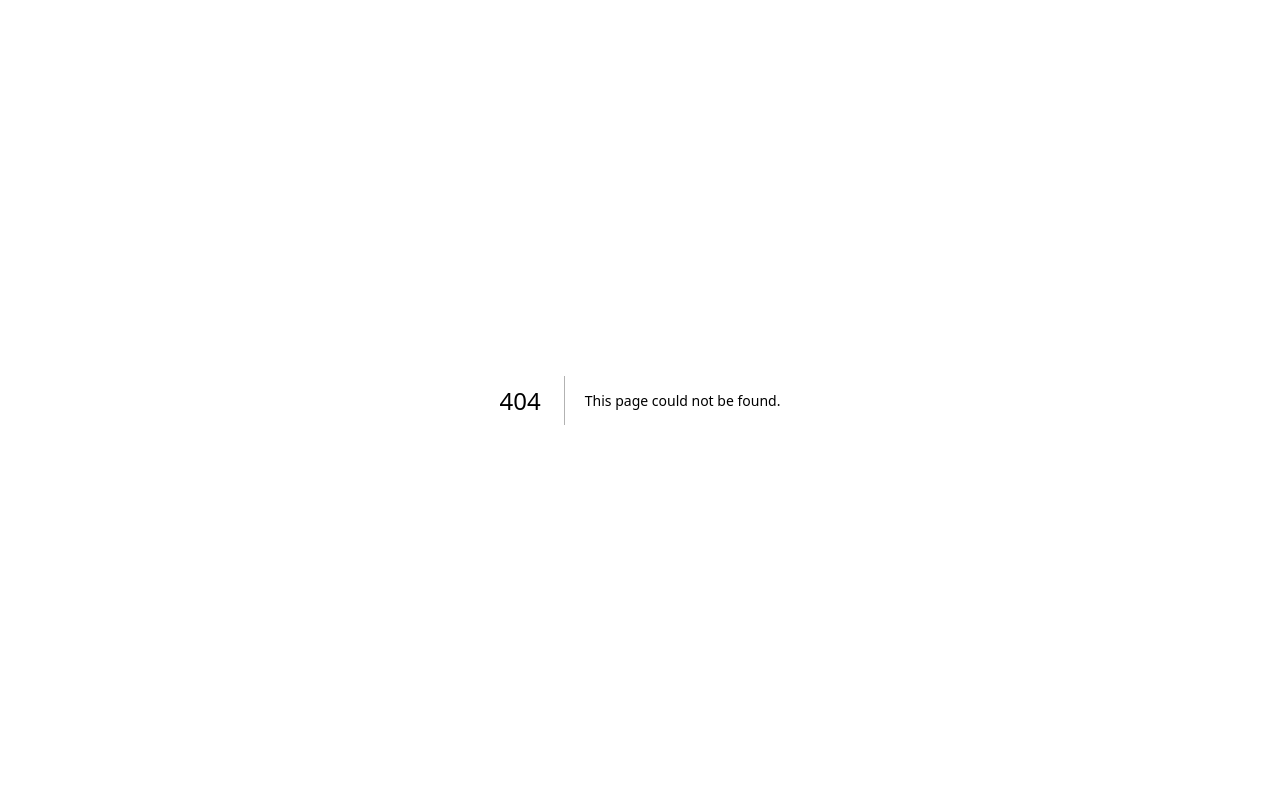
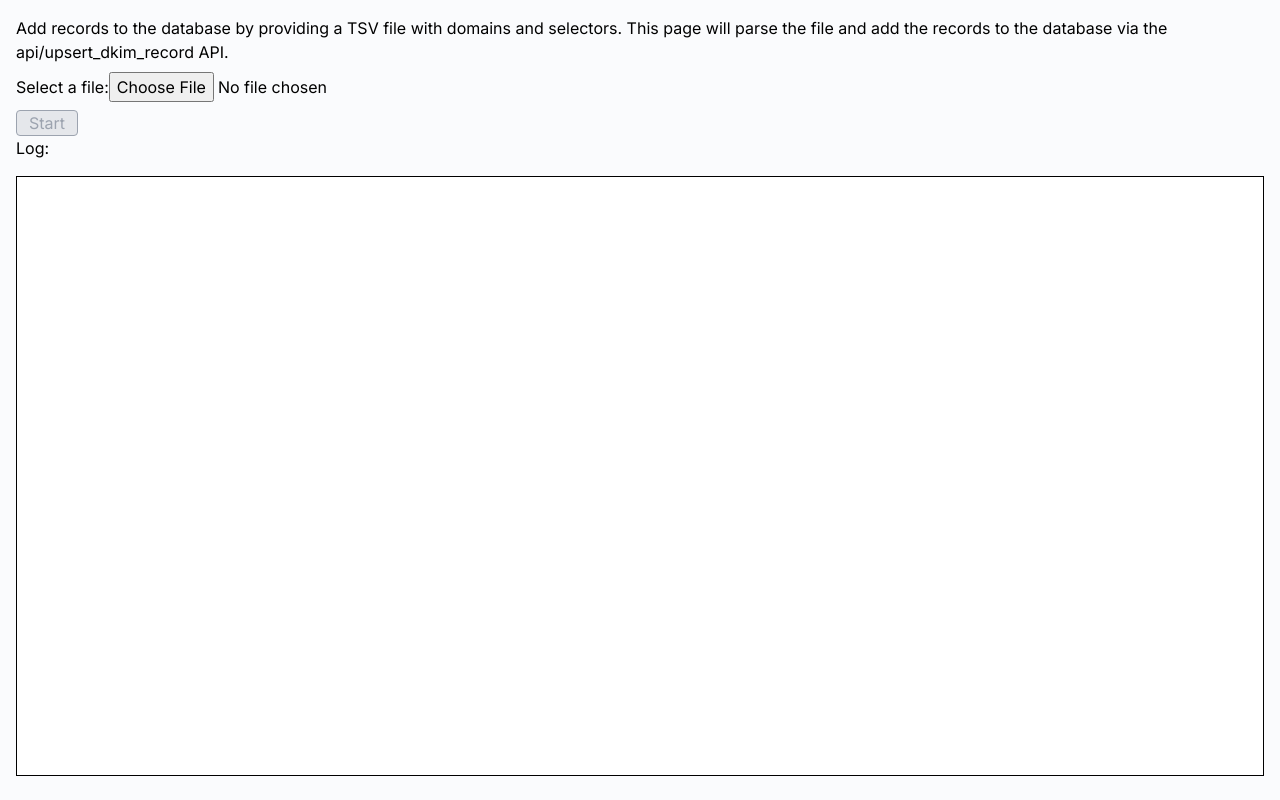
Before and after one commit to zkemail/archive.prove.email, a Next.js app in the folder dkim-lookup-app/: page /upload in a window 1280 px wide. Before the commit this address had no page. Built offline with nearby package versions, Linux system fonts and the light colour scheme.

Commit message:
upload tsv file via browser

```diff
--- a/dkim-lookup-app/src/app/api/upsert_dkim_record/route.ts
+++ b/dkim-lookup-app/src/app/api/upsert_dkim_record/route.ts
@@ -1,5 +1,5 @@
 import { createPrismaClient } from '@/lib/db';
-import { upsertRecord } from '@/lib/fetch_and_upsert';
+import { fetchAndUpsertRecord } from '@/lib/fetch_and_upsert';
 import { NextResponse } from 'next/server';
 import type { NextRequest } from 'next/server';
 import { getServerSession } from "next-auth/next"
@@ -23,23 +23,15 @@ export async function GET(request: NextRequest) {
 		if (!domain) {
 			throw 'missing domain parameter in query';
 		}
-
 		let selector = request.nextUrl.searchParams.get('selector');
 		if (!selector) {
 			throw 'missing selector parameter in query';
 		}
 
-		let value = request.nextUrl.searchParams.get('dkimValue');
-		if (!value) {
-			throw 'missing dkimValue parameter in query';
-		}
-
-		let timestamp = new Date()
-
-		let added = await upsertRecord({ domain, selector, value, timestamp }, prisma);
+		await fetchAndUpsertRecord(domain, selector, prisma);
 
 		return NextResponse.json(
-			{ message: `${added ? 'added' : 'updated'} ${domain}, ${selector}` },
+			{ message: `updated ${domain}, ${selector}` },
 			{ status: 200 }
 		);
 	} catch (error) {
--- /dev/null
+++ b/dkim-lookup-app/src/app/upload/page.tsx
@@ -0,0 +1,111 @@
+"use client";
+
+import { load_domains_and_selectors_from_tsv } from "@/lib/tsv";
+import axios from "axios";
+import React, { useRef } from "react";
+
+export default function Page() {
+
+	const [log, setLog] = React.useState<string[]>([]);
+	const scrollDiv = useRef<HTMLInputElement>(null);
+	const [selectedFile, setSelectedFile] = React.useState<File | undefined>();
+	const [started, setStarted] = React.useState<boolean>(false);
+
+	function fileSelectCallback(event: React.ChangeEvent<HTMLInputElement>) {
+		const file = event.target.files?.[0];
+		setSelectedFile(file);
+	}
+
+	function logmsg(message: string) {
+		console.log(message);
+		setLog(log => [...log, message]);
+		if (scrollDiv.current) {
+			scrollDiv.current.scrollTop = scrollDiv.current.scrollHeight;
+		}
+	}
+
+	function uploadFile() {
+		if (!selectedFile) {
+			logmsg("no file selected");
+			return;
+		}
+		const reader = new FileReader();
+		reader.readAsText(selectedFile);
+		reader.onload = async function (event) {
+			let fileContent = event.target?.result;
+			if (!fileContent) {
+				logmsg("error: no file content");
+				return;
+			}
+			if (typeof fileContent !== "string") {
+				logmsg("error: file content is not a string");
+				return;
+			}
+			const domainSelectorsDict: Record<string, string[]> = {};
+			load_domains_and_selectors_from_tsv(domainSelectorsDict, fileContent);
+			const baseUrl = new URL('api/upsert_dkim_record', window.location.origin);
+			logmsg(`starting upload to ${baseUrl}`);
+			for (const domain in domainSelectorsDict) {
+				for (const selector of domainSelectorsDict[domain]) {
+					let url = new URL(baseUrl.toString());
+					url.searchParams.set('domain', domain);
+					url.searchParams.set('selector', selector);
+					await axios.get(url.toString())
+						.then(response => {
+							console.log('response.data: ', response.data);
+							logmsg(`${domain} ${selector} ${response.data.message}`);
+							if (scrollDiv.current) {
+								scrollDiv.current.scrollTop = scrollDiv.current.scrollHeight;
+							}
+						}).catch(error => {
+							logmsg(`error calling ${url}`);
+							logmsg(error.message);
+							if (error.response) {
+								logmsg(error.response.data);
+							}
+						});
+				}
+			}
+			logmsg("upload complete");
+		};
+	}
+
+	function startStopButton() {
+		if (!started) {
+			setStarted(true);
+			uploadFile();
+		}
+	}
+
+	const startEnabled = selectedFile && !started;
+
+	return (
+		<div className="p-4">
+			<p>
+				Add records to the database by providing a TSV file with domains and selectors.
+				This page will parse the file and add the records to the database via the api/upsert_dkim_record API.
+			</p>
+			<p className="mt-2 mb-2">
+				Select a file:
+				<input type="file" onChange={fileSelectCallback} accept=".tsv,.txt" />
+
+			</p>
+			<div>
+				<button
+					disabled={!startEnabled}
+					className="border border-black bg-gray-200 px-3 rounded disabled:text-gray-400 disabled:border-gray-400"
+					onClick={startStopButton}
+				>
+					{started ? "Running..." : "Start"}
+				</button>
+
+			</div>
+			<p>Log:</p>
+			<div className='overflow-y-scroll mt-4 pb-8 bg-white text-xs h-[75vh] border border-black' ref={scrollDiv} >
+				{log.map((line, index) =>
+					<pre key={index}>{line}</pre>
+				)}
+			</div>
+		</div >
+	)
+}
--- /dev/null
+++ b/dkim-lookup-app/src/lib/tsv.ts
@@ -0,0 +1,17 @@
+
+export function load_domains_and_selectors_from_tsv(outputDict: { [domain: string]: string[] }, fileContent: string): void {
+	const lines = fileContent.split('\n').map(line => line.trim()).filter(line => line);
+	for (let i = 0; i < lines.length; i++) {
+		const [domain, selector] = lines[i].split('\t');
+		if (!selector || !domain) {
+			console.error(`error: line ${i}, selector or domain is empty`);
+			process.exit(1);
+		}
+		if (!outputDict[domain]) {
+			outputDict[domain] = [];
+		}
+		if (!outputDict[domain].includes(selector)) {
+			outputDict[domain].push(selector);
+		}
+	}
+}
```
Also changed, not shown: dkim-lookup-app/scripts/update_records.ts (+1 -18 lines).
